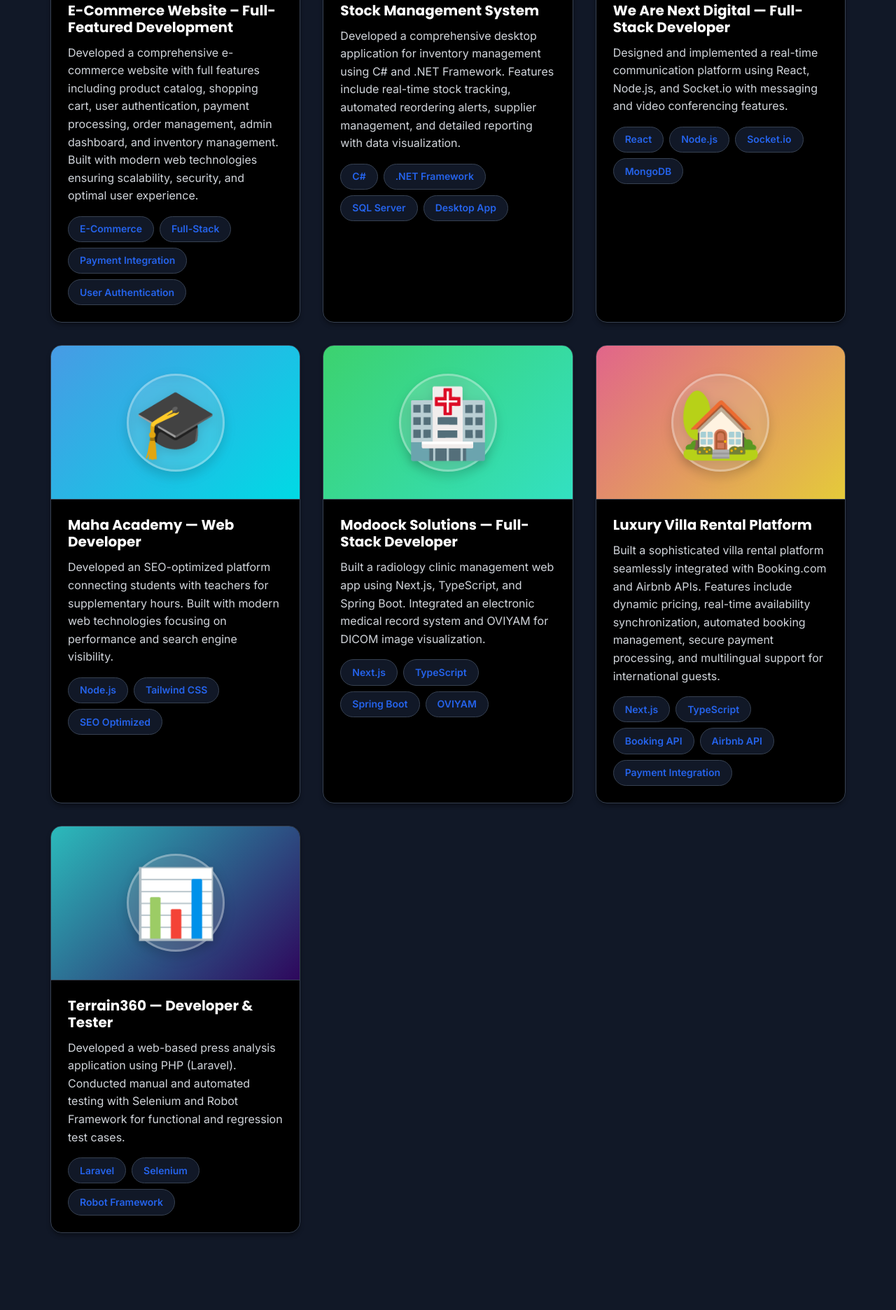
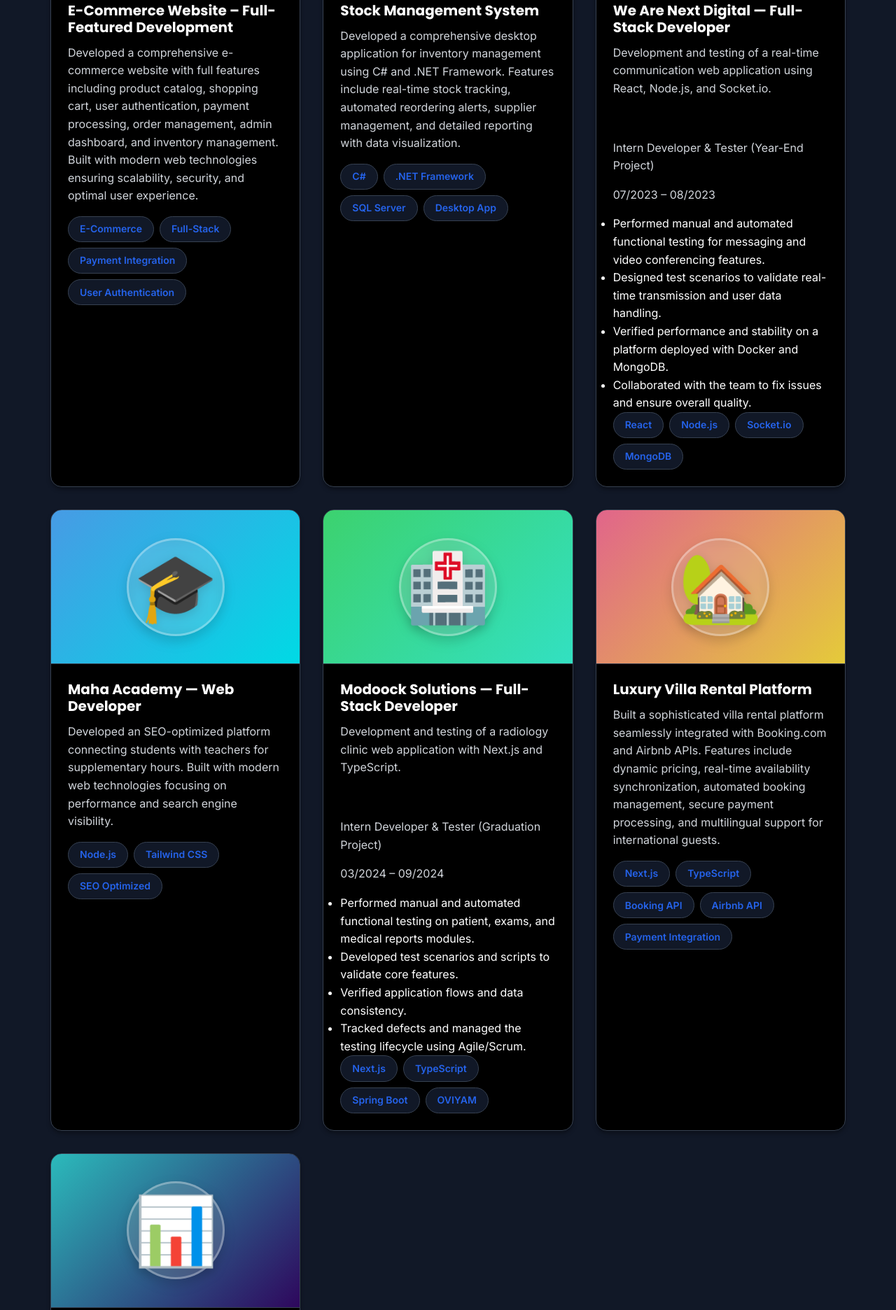
Before and after one commit to redaongit/redaongit.github.io, a plain HTML site: page index.html in a window 1280 px wide. Shown: the part 4879-6751 px from the top of the page at 70% size. Drawn offline with Linux system fonts and the light colour scheme.

Commit message:
modified projects

```diff
--- a/index.html
+++ b/index.html
@@ -371,8 +371,16 @@
                         <div class="project-gradient project-gradient-2"></div>
                     </div>
                     <div class="project-content">
-                        <h3 data-en="We Are Next Digital — Full-Stack Developer" data-fr="We Are Next Digital — Développeur Full-Stack">We Are Next Digital — Full-Stack Developer</h3>
-                        <p data-en="Designed and implemented a real-time communication platform using React, Node.js, and Socket.io with messaging and video conferencing features." data-fr="Développement d'une plateforme de communication en temps réel avec React, Node.js et Socket.io. Mise en place des fonctionnalités de messagerie et de visioconférence.">Designed and implemented a real-time communication platform using React, Node.js, and Socket.io with messaging and video conferencing features.</p>
+                        <h3 data-en="We Are Next Digital — Full-Stack Developer" data-fr="We Are Next Digital — Développement et tests d’une application web de communication en temps réel (React / Node.js / Socket.io)">We Are Next Digital — Full-Stack Developer</h3>
+                        <p class="project-description" data-en="Development and testing of a real-time communication web application using React, Node.js, and Socket.io." data-fr="Développement et tests d’une application web de communication en temps réel (React / Node.js / Socket.io).">Development and testing of a real-time communication web application using React, Node.js, and Socket.io.</p>
+                        <p class="project-role" data-en="Intern Developer & Tester (Year-End Project)" data-fr="Stagiaire Développeur et Testeur (Projet de Fin d’Année)">Intern Developer & Tester (Year-End Project)</p>
+                        <p class="project-dates" data-en="07/2023 – 08/2023" data-fr="07/2023 – 08/2023">07/2023 – 08/2023</p>
+                        <ul class="project-highlights">
+                            <li data-en="Performed manual and automated functional testing for messaging and video conferencing features." data-fr="Réalisation de tests fonctionnels manuels et automatisés sur les fonctionnalités de messagerie et vidéoconférence.">Performed manual and automated functional testing for messaging and video conferencing features.</li>
+                            <li data-en="Designed test scenarios to validate real-time transmission and user data handling." data-fr="Élaboration de scénarios de tests pour valider la transmission en temps réel et la gestion des données utilisateurs.">Designed test scenarios to validate real-time transmission and user data handling.</li>
+                            <li data-en="Verified performance and stability on a platform deployed with Docker and MongoDB." data-fr="Vérification de la performance et de la stabilité de la plateforme déployée avec Docker et MongoDB.">Verified performance and stability on a platform deployed with Docker and MongoDB.</li>
+                            <li data-en="Collaborated with the team to fix issues and ensure overall quality." data-fr="Collaboration avec l’équipe pour corriger les anomalies et assurer la qualité globale du projet.">Collaborated with the team to fix issues and ensure overall quality.</li>
+                        </ul>
                         <div class="project-tags">
                             <span class="tag">React</span>
                             <span class="tag">Node.js</span>
@@ -406,8 +414,16 @@
                         <div class="project-gradient project-gradient-4"></div>
                     </div>
                     <div class="project-content">
-                        <h3 data-en="Modoock Solutions — Full-Stack Developer" data-fr="Modoock Solutions — Développeur Full-Stack">Modoock Solutions — Full-Stack Developer</h3>
-                        <p class="project-description" data-en="Built a radiology clinic management web app using Next.js, TypeScript, and Spring Boot. Integrated an electronic medical record system and OVIYAM for DICOM image visualization." data-fr="Conception et développement d'une application de gestion pour une clinique de radiologie en Next.js, TypeScript et Spring Boot. Intégration d'un système de dossiers médicaux électroniques et d'OVIYAM pour la visualisation d'images médicales.">Built a radiology clinic management web app using Next.js, TypeScript, and Spring Boot. Integrated an electronic medical record system and OVIYAM for DICOM image visualization.</p>
+                        <h3 data-en="Modoock Solutions — Full-Stack Developer" data-fr="Modoock Solutions — Développement et tests d’une application web pour une clinique de radiologie (Next.js / TypeScript)">Modoock Solutions — Full-Stack Developer</h3>
+                        <p class="project-description" data-en="Development and testing of a radiology clinic web application with Next.js and TypeScript." data-fr="Développement et tests d’une application web pour une clinique de radiologie (Next.js / TypeScript).">Development and testing of a radiology clinic web application with Next.js and TypeScript.</p>
+                        <p class="project-role" data-en="Intern Developer & Tester (Graduation Project)" data-fr="Stagiaire Développeur et Testeur (Projet de Fin d’Études)">Intern Developer & Tester (Graduation Project)</p>
+                        <p class="project-dates" data-en="03/2024 – 09/2024" data-fr="03/2024 – 09/2024">03/2024 – 09/2024</p>
+                        <ul class="project-highlights">
+                            <li data-en="Performed manual and automated functional testing on patient, exams, and medical reports modules." data-fr="Réalisation de tests fonctionnels manuels et automatisés sur les modules patients, examens et rapports médicaux">Performed manual and automated functional testing on patient, exams, and medical reports modules.</li>
+                            <li data-en="Developed test scenarios and scripts to validate core features." data-fr="Développement de scénarios et scripts de tests pour valider les fonctionnalités principales">Developed test scenarios and scripts to validate core features.</li>
+                            <li data-en="Verified application flows and data consistency." data-fr="Vérification des flux applicatifs et de la conformité des données">Verified application flows and data consistency.</li>
+                            <li data-en="Tracked defects and managed the testing lifecycle using Agile/Scrum." data-fr="Suivi des anomalies et gestion du cycle de vie des tests en méthodologie Agile/Scrum">Tracked defects and managed the testing lifecycle using Agile/Scrum.</li>
+                        </ul>
                         <div class="project-tags">
                             <span class="tag">Next.js</span>
                             <span class="tag">TypeScript</span>
@@ -443,8 +459,15 @@
                         <div class="project-gradient project-gradient-6"></div>
                     </div>
                     <div class="project-content">
-                        <h3 data-en="Terrain360 — Developer & Tester" data-fr="Terrain360 — Développeur & Testeur">Terrain360 — Developer & Tester</h3>
-                        <p class="project-description" data-en="Developed a web-based press analysis application using PHP (Laravel). Conducted manual and automated testing with Selenium and Robot Framework for functional and regression test cases." data-fr="Développement d'une application web d'analyse de presse en PHP (Laravel). Réalisation de tests manuels et automatisés avec Selenium et Robot Framework (tests fonctionnels et de non-régression).">Developed a web-based press analysis application using PHP (Laravel). Conducted manual and automated testing with Selenium and Robot Framework for functional and regression test cases.</p>
+                        <h3 data-en="Terrain360 — Developer & Tester" data-fr="Terrain360 — Développement et tests d’une application web d’analyse de presse (Laravel)">Terrain360 — Developer & Tester</h3>
+                        <p class="project-description" data-en="Development and testing of a press analysis web application with PHP (Laravel)." data-fr="Terrain360 - Développement et tests d’une application web d’analyse de presse avec PHP (Laravel).">Development and testing of a press analysis web application with PHP (Laravel).</p>
+                        <p class="project-role" data-en="Intern Developer & Tester" data-fr="Stagiaire Développeur et Testeur">Intern Developer & Tester</p>
+                        <p class="project-dates" data-en="09/2025 – Present" data-fr="09/2025 – aujourd'hui">09/2025 – aujourd'hui</p>
+                        <ul class="project-highlights">
+                            <li data-en="Executed manual and automated tests using Robot Framework for functional and regression scenarios." data-fr="Tests manuels et automatisés de l’application, utilisant Robot Framework pour les scénarios fonctionnels et de non-régression.">Executed manual and automated tests using Robot Framework for functional and regression scenarios.</li>
+                            <li data-en="Debugged and tracked defects to ensure delivery quality." data-fr="Débogage et suivi des anomalies pour assurer la qualité des livrables.">Debugged and tracked defects to ensure delivery quality.</li>
+                            <li data-en="Authored technical documentation and test scenarios to support maintenance and tracking." data-fr="Rédaction de documentation technique et des scénarios de test pour faciliter la maintenance et le suivi du projet.">Authored technical documentation and test scenarios to support maintenance and tracking.</li>
+                        </ul>
                         <div class="project-tags">
                             <span class="tag">Laravel</span>
                             <span class="tag">Selenium</span>
```
